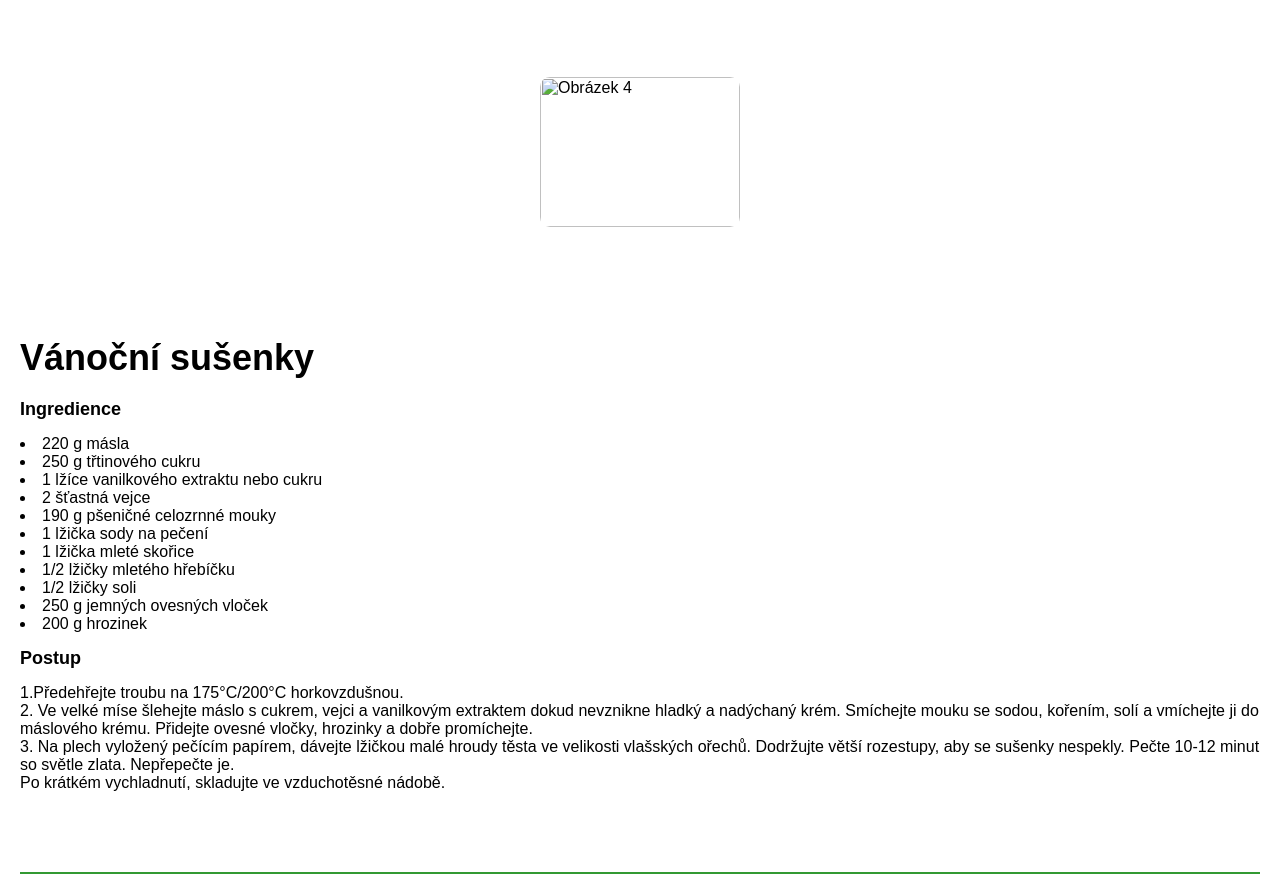
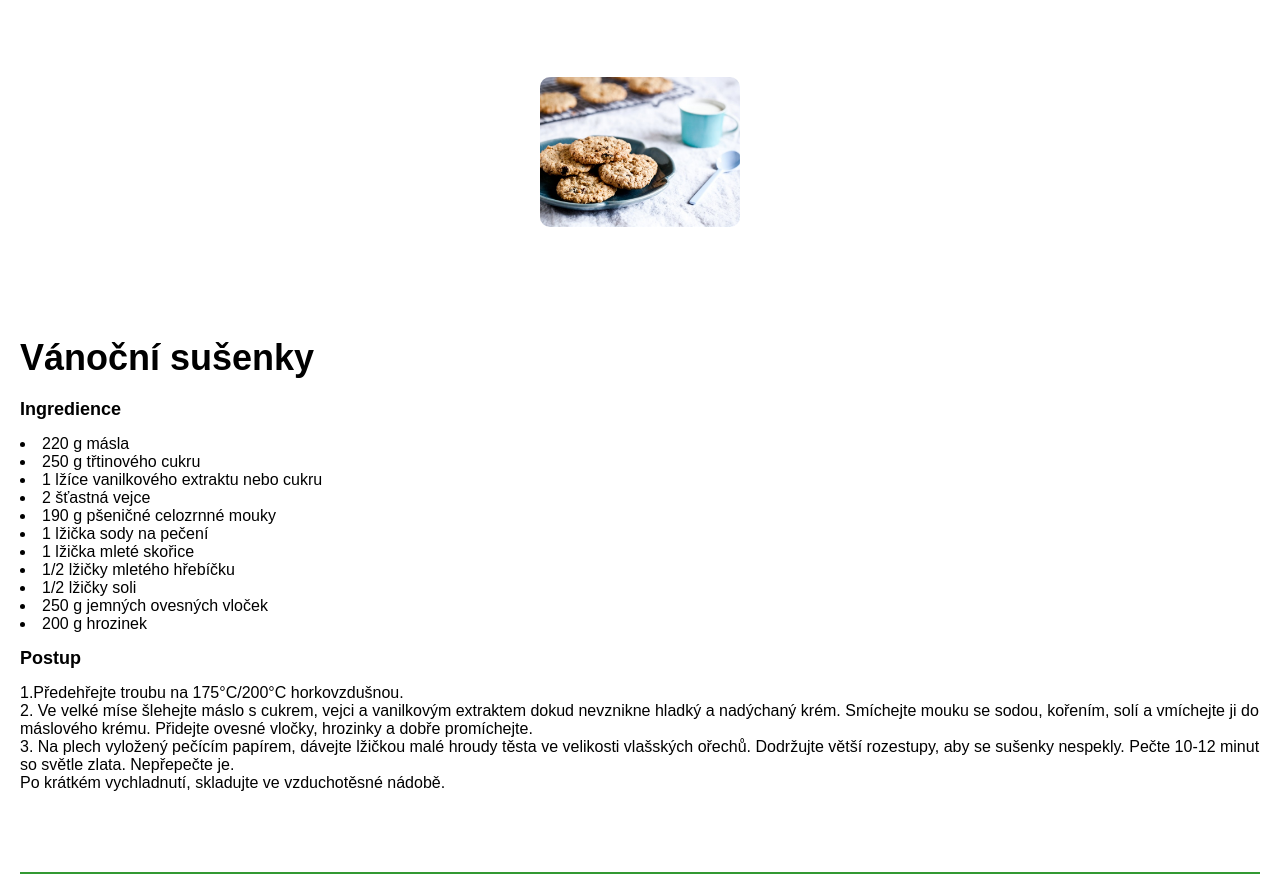
Before and after one commit to EliskaBor/3_projekt, a plain HTML site: page index.html in a window 1280 px wide. Shown: the part 2770-3644 px from the top of the page. Drawn offline with Linux system fonts and the light colour scheme; the site is published under a folder, as on GitHub Pages, so addresses that start at the root find nothing; a web font is replaced by a local one.

Commit message:
Update index.html

```diff
--- a/index.html
+++ b/index.html
@@ -211,7 +211,7 @@
     </section>
     <section id="section3">
         <div class="image-container">
-            <img src="/image4.jpg" alt="Obrázek 4" class="image">
+            <img src="./image4.jpg" alt="Obrázek 4" class="image">
         </div>
     </section>
     <section id="section-text">
```
